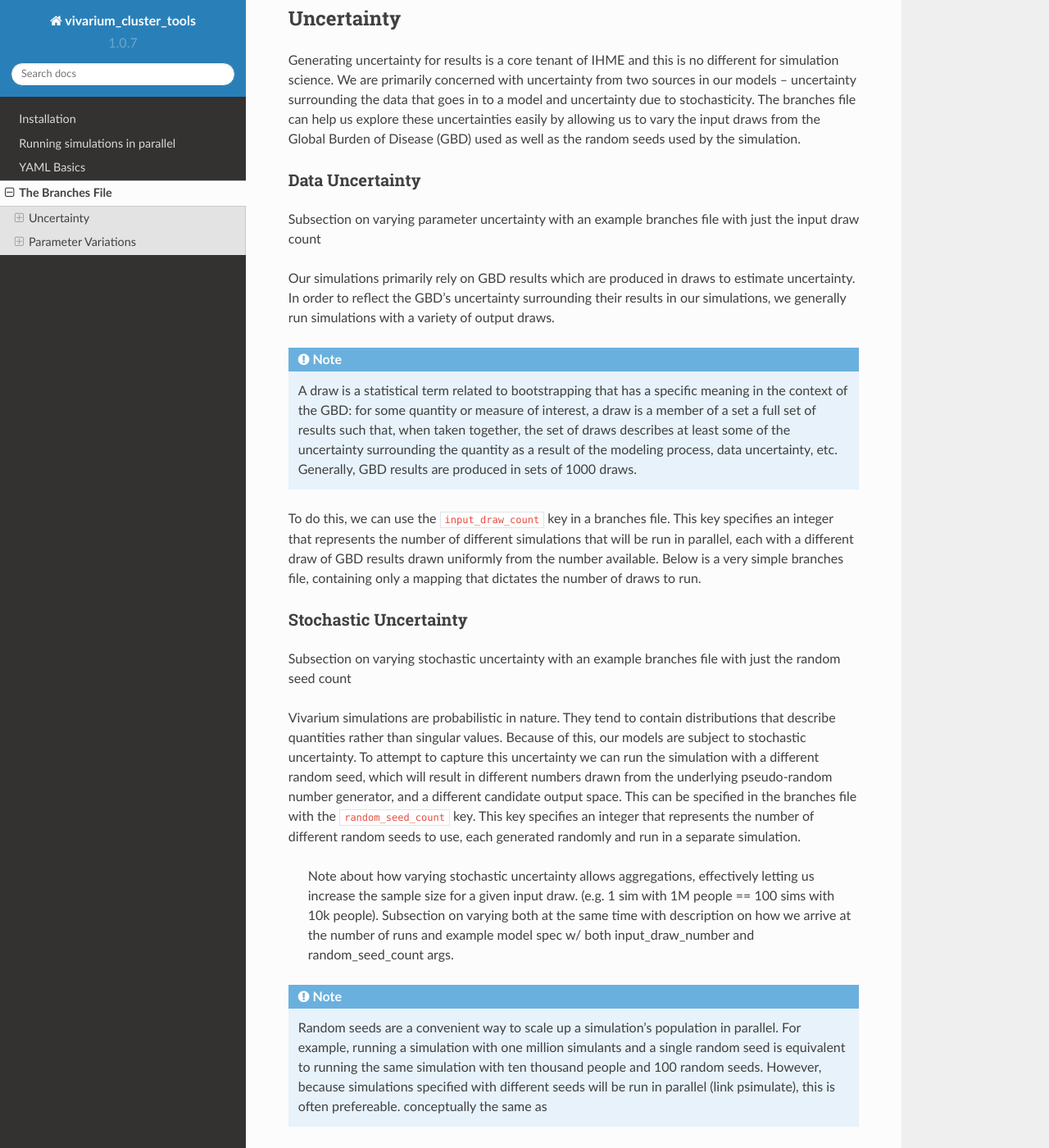
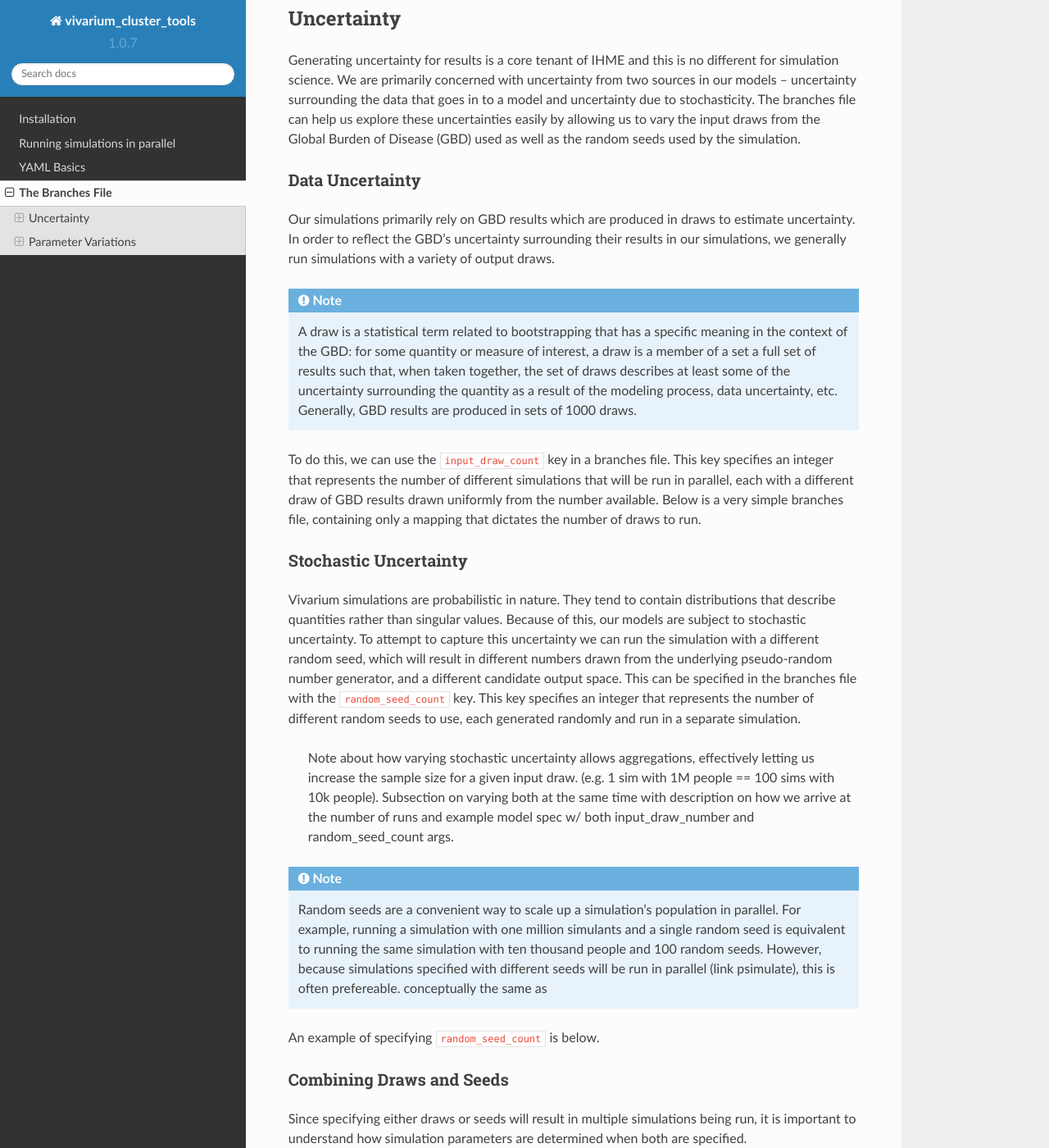
Before and after one commit to ihmeuw/vivarium_cluster_tools, a Sphinx documentation site: the page built from docs/source/branch.rst, in a window 1280 px wide and 1400 px high, scrolled down 586 px. Shown: the whole window at 82% size. Built offline with Sphinx 7.4.7 and the Read the Docs theme 2.0.0, drawn with Linux system fonts in a browser that asks for light colours.

Commit message:
remove outline sentences

```diff
--- a/docs/source/branch.rst
+++ b/docs/source/branch.rst
@@ -22,8 +22,6 @@ used by the simulation.
 
 Data Uncertainty
 ^^^^^^^^^^^^^^^^
-Subsection on varying parameter uncertainty with an example branches file with just the input draw count
-
 Our simulations primarily rely on GBD results which are produced in draws to estimate uncertainty. In order to reflect the GBD's uncertainty surrounding their
 results in our simulations, we generally run simulations with a variety of output draws.
 
@@ -41,8 +39,6 @@ only a mapping that dictates the number of draws to run.
 
 Stochastic Uncertainty
 ^^^^^^^^^^^^^^^^^^^^^^
-Subsection on varying stochastic uncertainty with an example branches file with just the random seed count
-
 Vivarium simulations are probabilistic in nature. They tend to contain distributions that describe quantities rather than singular values. Because of this,
 our models are subject to stochastic uncertainty. To attempt to capture this uncertainty we can run the simulation with a different random seed, which will
 result in different numbers drawn from the underlying pseudo-random number generator, and a different candidate output space. This can be specified in the
```
